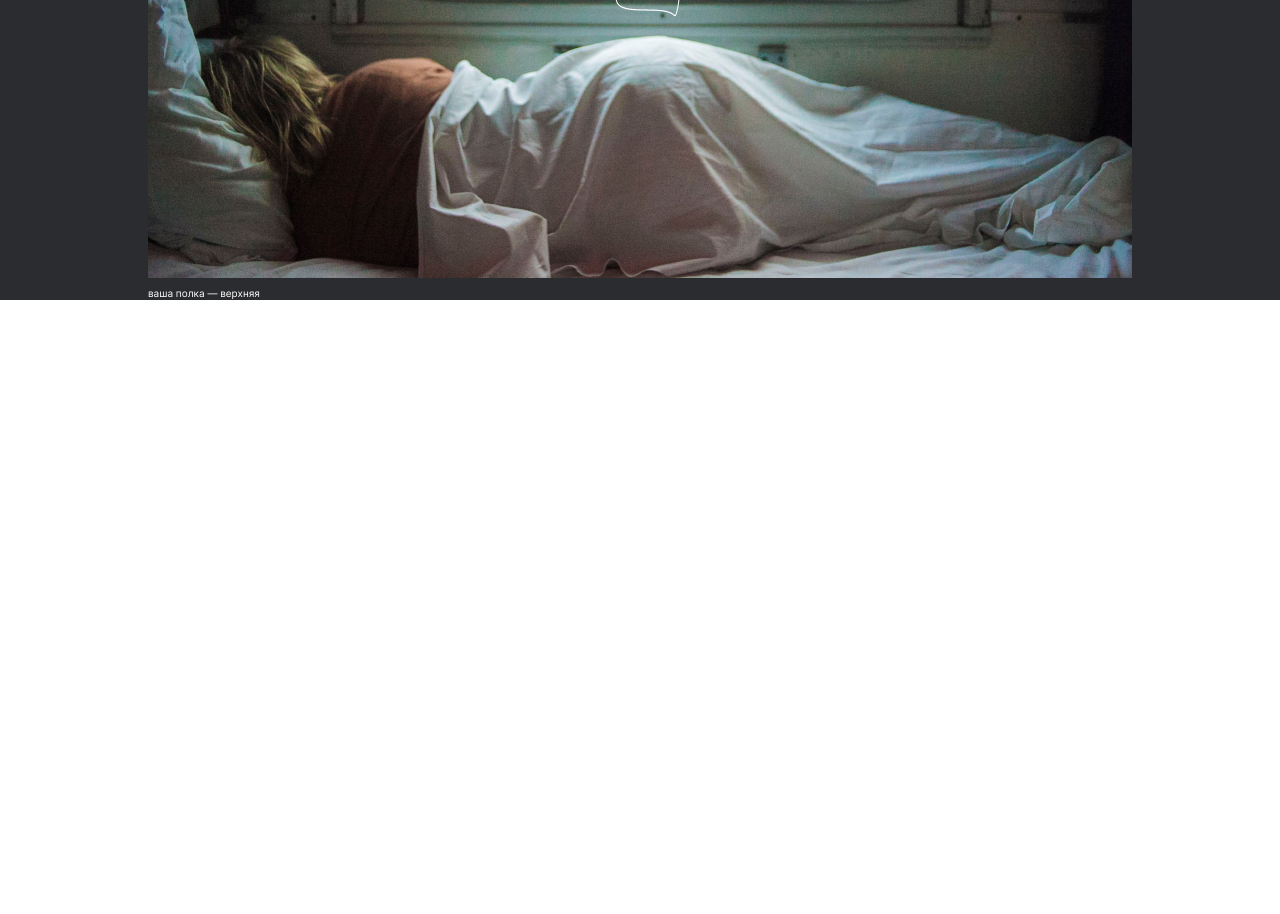
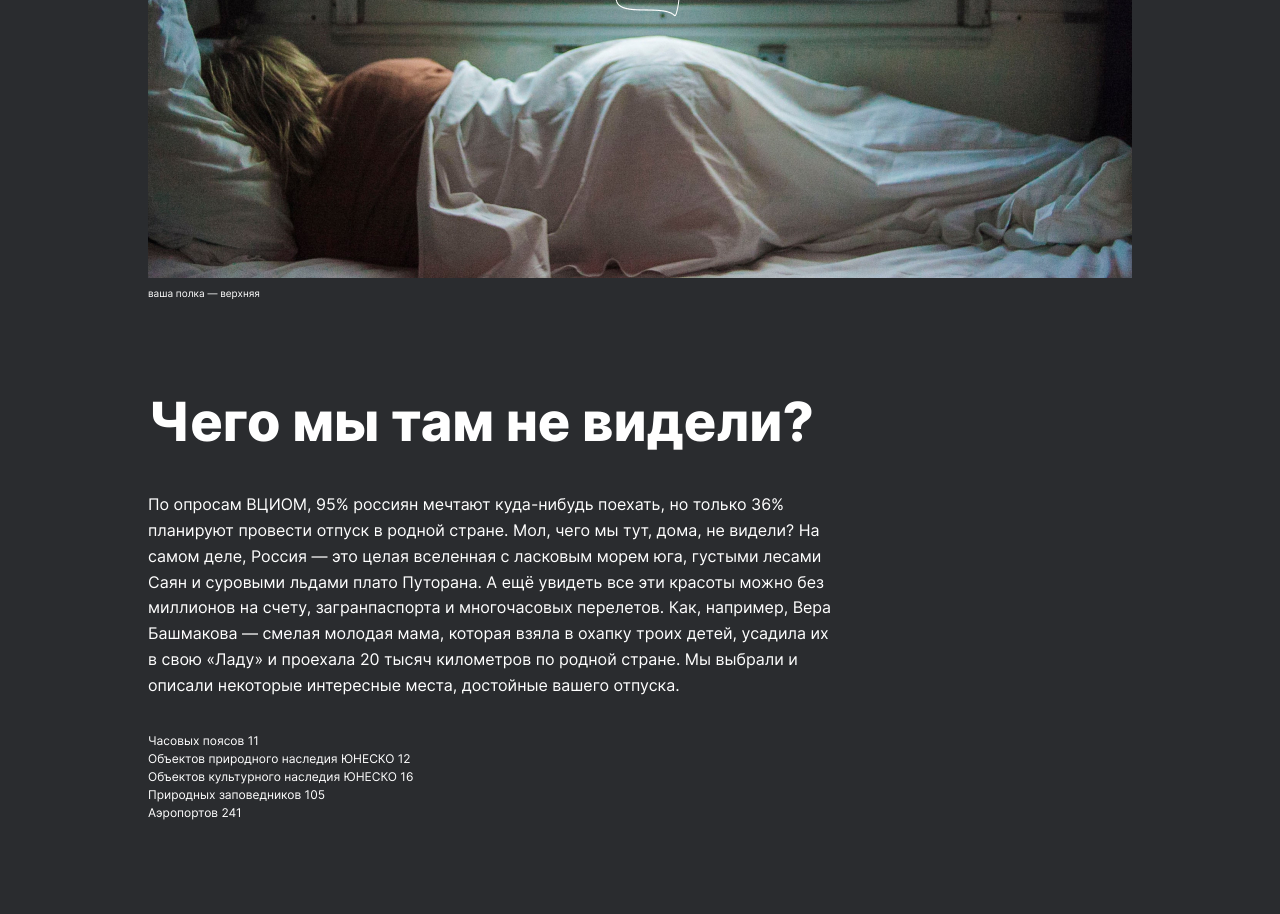
Before and after one commit to meyer985/russian-travel, a plain HTML site: page index.html in a window 1280 px wide. Shown: the part 844-1758 px from the top of the page. Before the commit the page ends 1144 px from the top, so only its background shows below. Drawn offline with Linux system fonts and the light colour scheme.

Commit message:
intro_done

```diff
--- /dev/null
+++ b/blocks/intro/__list/intro__list.css
@@ -0,0 +1,8 @@
+.intro__list {
+  list-style-type: none;
+  font-size: 12px;
+  line-height: 1.5;
+  font-weight: 400;
+  margin: 0;
+  padding: 0;
+}
--- /dev/null
+++ b/blocks/intro/__text/intro__text.css
@@ -0,0 +1,7 @@
+.intro__text {
+  max-width: 690px;
+  font-size: 16px;
+  line-height: 1.62;
+  font-weight: 400;
+  margin: 40px 0 33px;
+}
--- /dev/null
+++ b/blocks/intro/__title/intro__title.css
@@ -0,0 +1,7 @@
+.intro__title {
+  max-width: 690px;
+  font-size: 54px;
+  font-weight: 900;
+  line-height: 1.1;
+  margin: 0;
+}
--- /dev/null
+++ b/blocks/intro/intro.css
@@ -0,0 +1,5 @@
+.intro {
+  max-width: calc(100% - 296px);
+  margin: 0 auto;
+  padding: 92px 0;
+}
--- a/index.html
+++ b/index.html
@@ -25,6 +25,18 @@
         <p class="lead__caption">ваша полка — верхняя</p>
       </section>
 
+      <section class="intro">
+        <h2 class="intro__title">Чего мы там не видели?</h2>
+        <p class="intro__text">По опросам ВЦИОМ, 95% россиян мечтают куда-нибудь поехать, но только 36% планируют провести отпуск в родной стране. Мол, чего мы тут, дома, не видели? На самом деле, Россия — это целая вселенная с ласковым морем юга, густыми лесами Саян и суровыми льдами плато Путорана. А ещё увидеть все эти красоты можно без миллионов на счету, загранпаспорта и многочасовых перелетов. Как, например, Вера Башмакова — смелая молодая мама, которая взяла в охапку троих детей, усадила их в свою «Ладу» и проехала 20 тысяч километров по родной стране. Мы выбрали и описали некоторые интересные места, достойные вашего отпуска.</p>
+        <ul class="intro__list">
+          <li>Часовых поясов 11</li>
+          <li>Объектов природного наследия ЮНЕСКО 12</li>
+          <li>Объектов культурного наследия ЮНЕСКО 16</li>
+          <li>Природных заповедников 105</li>
+          <li>Аэропортов 241</li>
+        </ul>
+      </section>
+
     </main>
 
     <footer class="footer">
--- a/pages/index.css
+++ b/pages/index.css
@@ -10,3 +10,7 @@
 @import url(../blocks/lead/__subtitle/lead__subtitle.css);
 @import url(../blocks/lead/__image/lead__image.css);
 @import url(../blocks/lead/__caption/lead__caption.css);
+@import url(../blocks/intro/intro.css);
+@import url(../blocks/intro/__title/intro__title.css);
+@import url(../blocks/intro/__text/intro__text.css);
+@import url(../blocks/intro/__list/intro__list.css);
```
